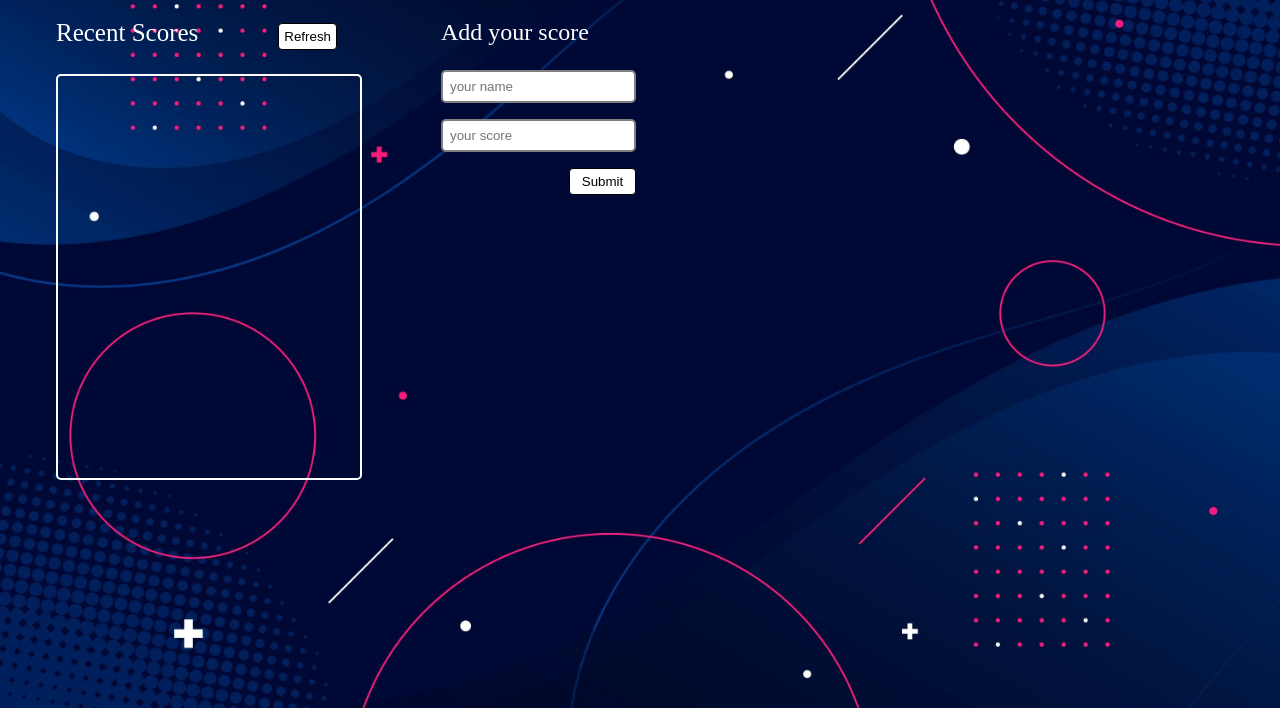
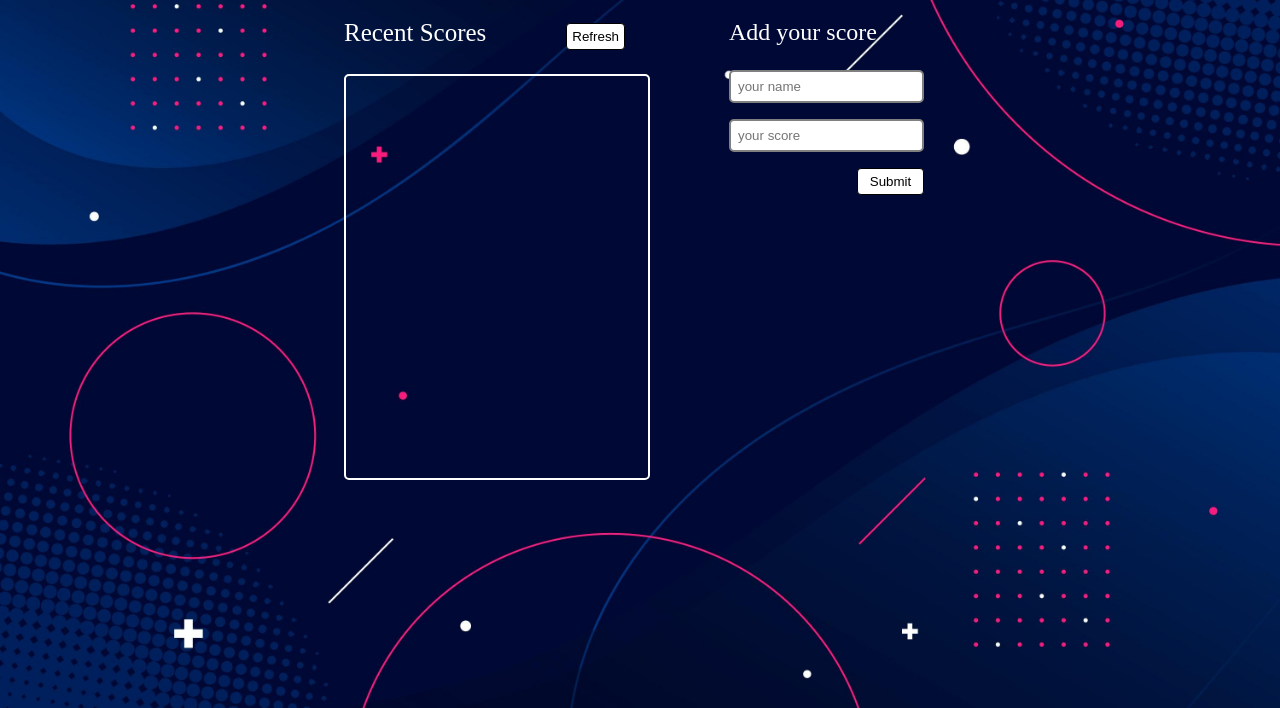
Before and after one commit to fahimy143/Leaderboard, a website built with webpack: page src/index.html in a window 1280 px wide. Shown: the part 124-832 px from the top of the page. Built offline with nearby package versions, Linux system fonts and the light colour scheme; no server answers.

Commit message:
fixed layout

```diff
--- a/src/style.css
+++ b/src/style.css
@@ -15,6 +15,7 @@ body {
   padding: 1rem;
   width: 700px;
   height: 800px;
+  margin-left: 18rem;
 }
 
 .section .leaderboard-title {
@@ -44,7 +45,7 @@ body {
   height: 400px;
   border-radius: 5px;
   padding: 1px;
-  overflow: scroll;
+  overflow-y: scroll;
 }
 
 .recent-score-body div:nth-child(odd) {
```
